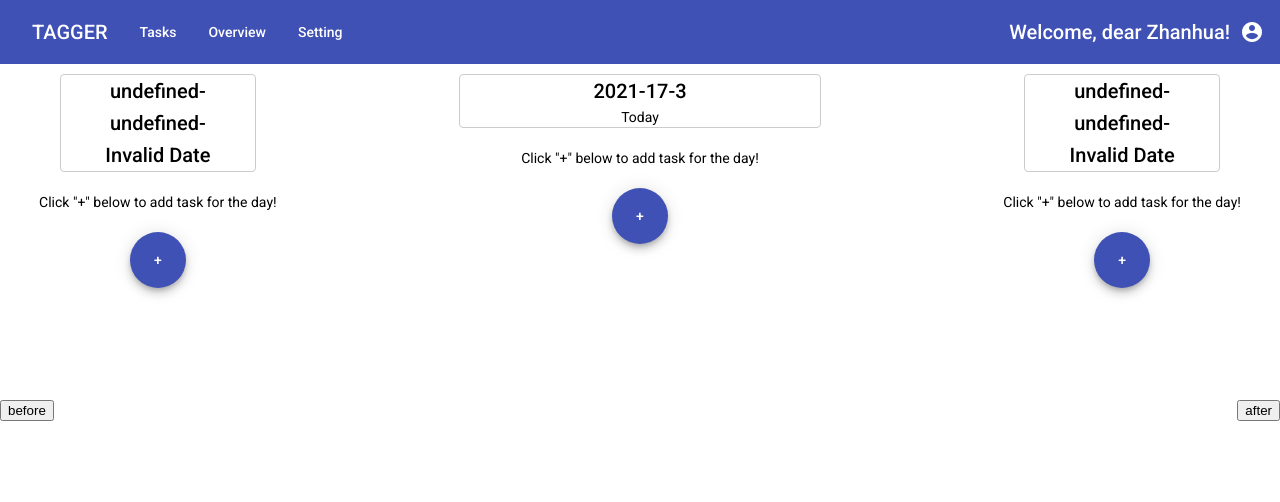
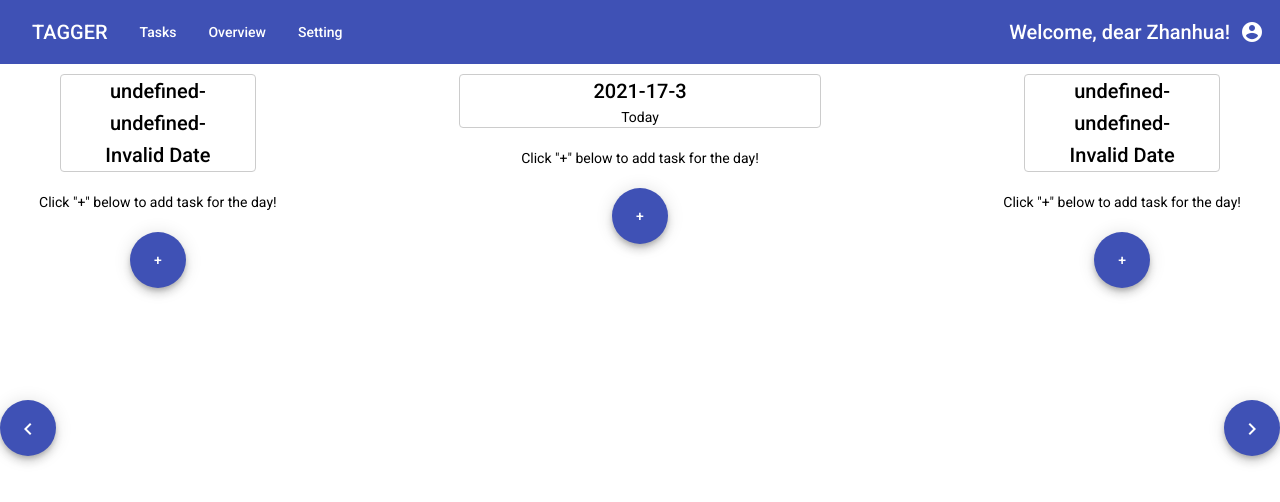
Before and after one commit to zhanhualiang/tagged, an Angular app: page / in a window 1280 px wide. Shown: the top 502 px of the page. Built offline with nearby package versions, Linux system fonts and the light colour scheme; no server answers.

Commit message:
prettified change date button

```diff
--- a/src/app/tagged-task-view/tagged-task-view.component.html
+++ b/src/app/tagged-task-view/tagged-task-view.component.html
@@ -17,9 +17,13 @@
 </div>
 
 <div class="side-bar left">
-    <button (click)="previousDate()">before</button>
+    <button mat-fab (click)="previousDate()" color="primary">
+        <mat-icon>keyboard_arrow_left</mat-icon>
+    </button>
 </div>
 
 <div class="side-bar right">
-    <button (click)="nextDate()">after</button>
+    <button mat-fab (click)="nextDate()" color="primary">
+        <mat-icon>keyboard_arrow_right</mat-icon>
+    </button>
 </div>
```
